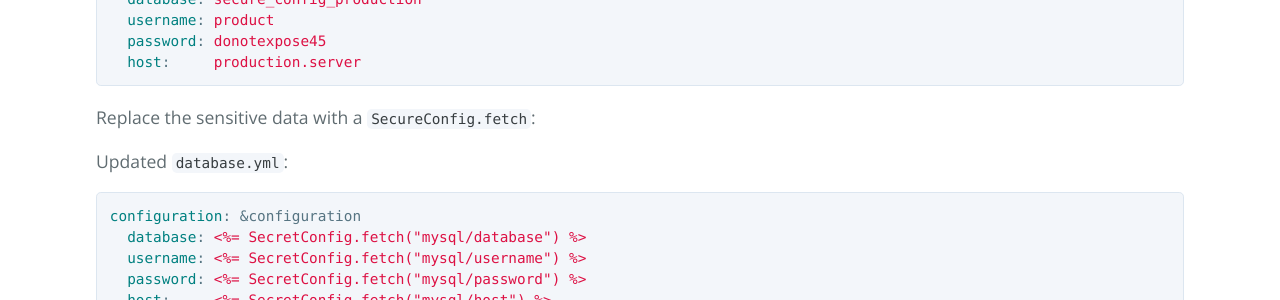
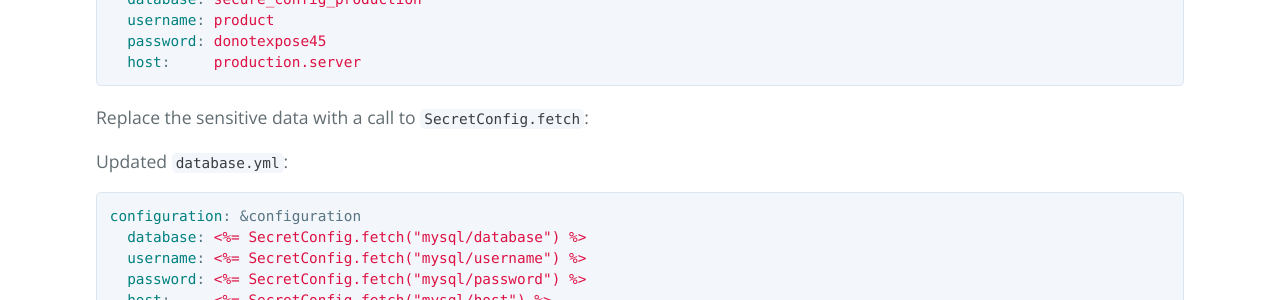
Before and after one commit to reidmorrison/secret_config, a Jekyll site: the page built from docs/guide.md, in a window 1280 px wide and 900 px high, scrolled down 2323 px. Shown: the part 155-455 px from the top of the window. Built offline with Jekyll 4.4.1, drawn with Linux system fonts in a browser that asks for light colours; our own code applies the rules of GitHub Pages for plain Markdown files.

Commit message:
Update guide.md

```diff
--- a/docs/guide.md
+++ b/docs/guide.md
@@ -104,7 +104,7 @@ production:
   host:     production.server
 ~~~
 
-Replace the sensitive data with a `SecureConfig.fetch`:
+Replace the sensitive data with a call to `SecretConfig.fetch`:
 
 Updated `database.yml`:
 
```
